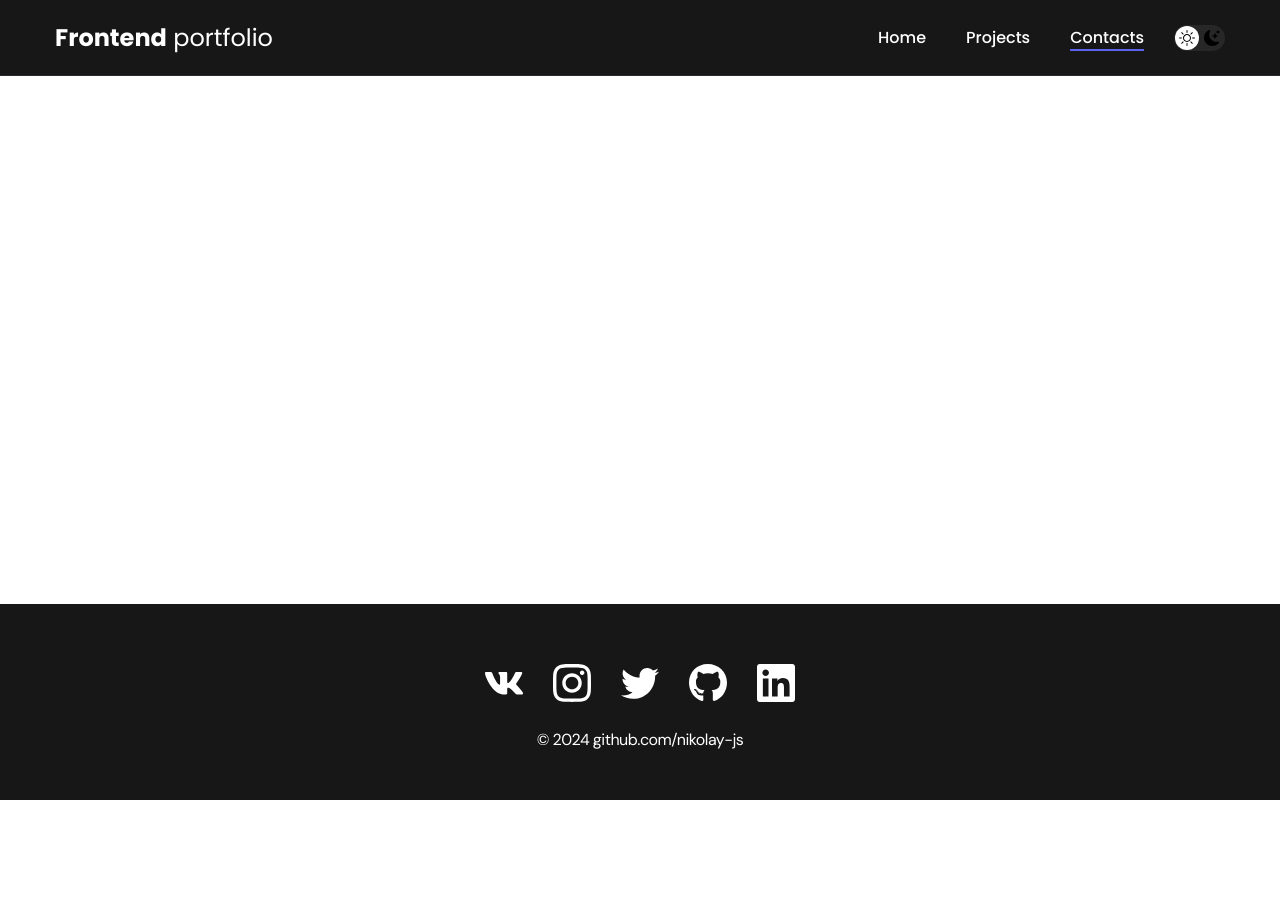
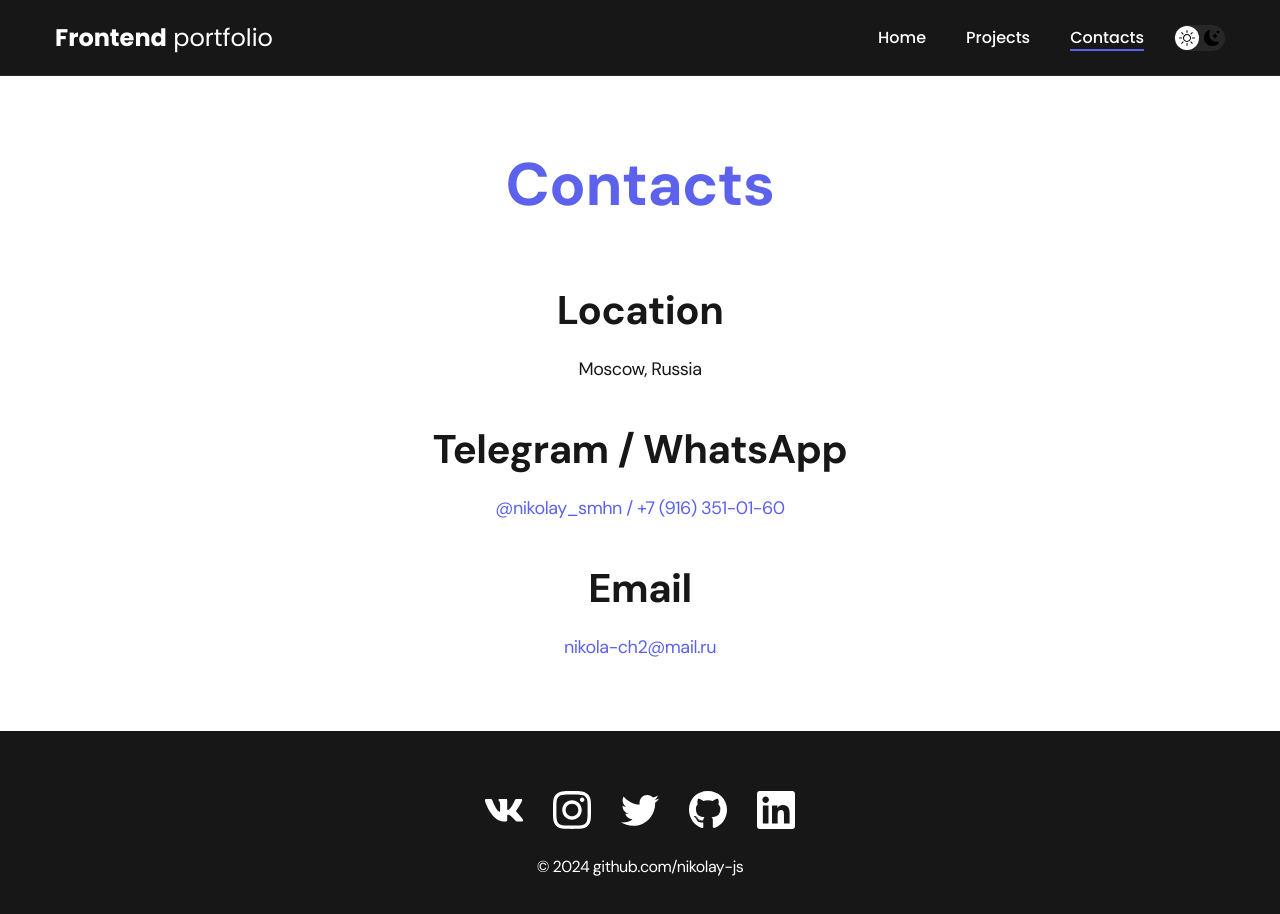
Before and after one commit to nikolay-js/portfolio, a React (Create React App) app: page /contacts in a window 1280 px wide. Shown: the top 914 px of the page. Before the commit the page ends 800 px from the top, so only its background shows below. Built offline with nearby package versions, Linux system fonts and the light colour scheme.

Commit message:
Added contacts page

```diff
--- a/src/App.js
+++ b/src/App.js
@@ -5,6 +5,7 @@
 import Navbar from "./components/navbar/Navbar";
 import Footer from "./components/footer/Footer";
 import Home from "./pages/Home";
+import Contacts from "./pages/Contacts";
 
 function App() {
   return (
@@ -13,6 +14,7 @@
         <Navbar />
 				<Routes>
 					<Route path="/" element={<Home />} />
+					<Route path="/contacts" element={<Contacts />} />
 				</Routes>
         <Footer />
       </Router>
--- /dev/null
+++ b/src/pages/Contacts.jsx
@@ -0,0 +1,32 @@
+const Contacts = () => {
+  return (
+    <main className="section">
+      <div className="container">
+        <h1 className="title-1">Contacts</h1>
+
+        <ul className="content-list">
+          <li className="content-list__item">
+            <h2 className="title-2">Location</h2>
+            <p>Moscow, Russia</p>
+          </li>
+          <li className="content-list__item">
+            <h2 className="title-2">Telegram / WhatsApp</h2>
+            <p>
+              <a href="tel:+79163510160">@nikolay_smhn / +7 (916) 351-01-60</a>
+            </p>
+          </li>
+          <li className="content-list__item">
+            <h2 className="title-2">Email</h2>
+            <p>
+              <a href="mailto:nikola-ch2@mail.ru">
+                nikola-ch2@mail.ru
+            </a>
+            </p>
+          </li>
+        </ul>
+      </div>
+    </main>
+  );
+}
+
+export default Contacts;
```
